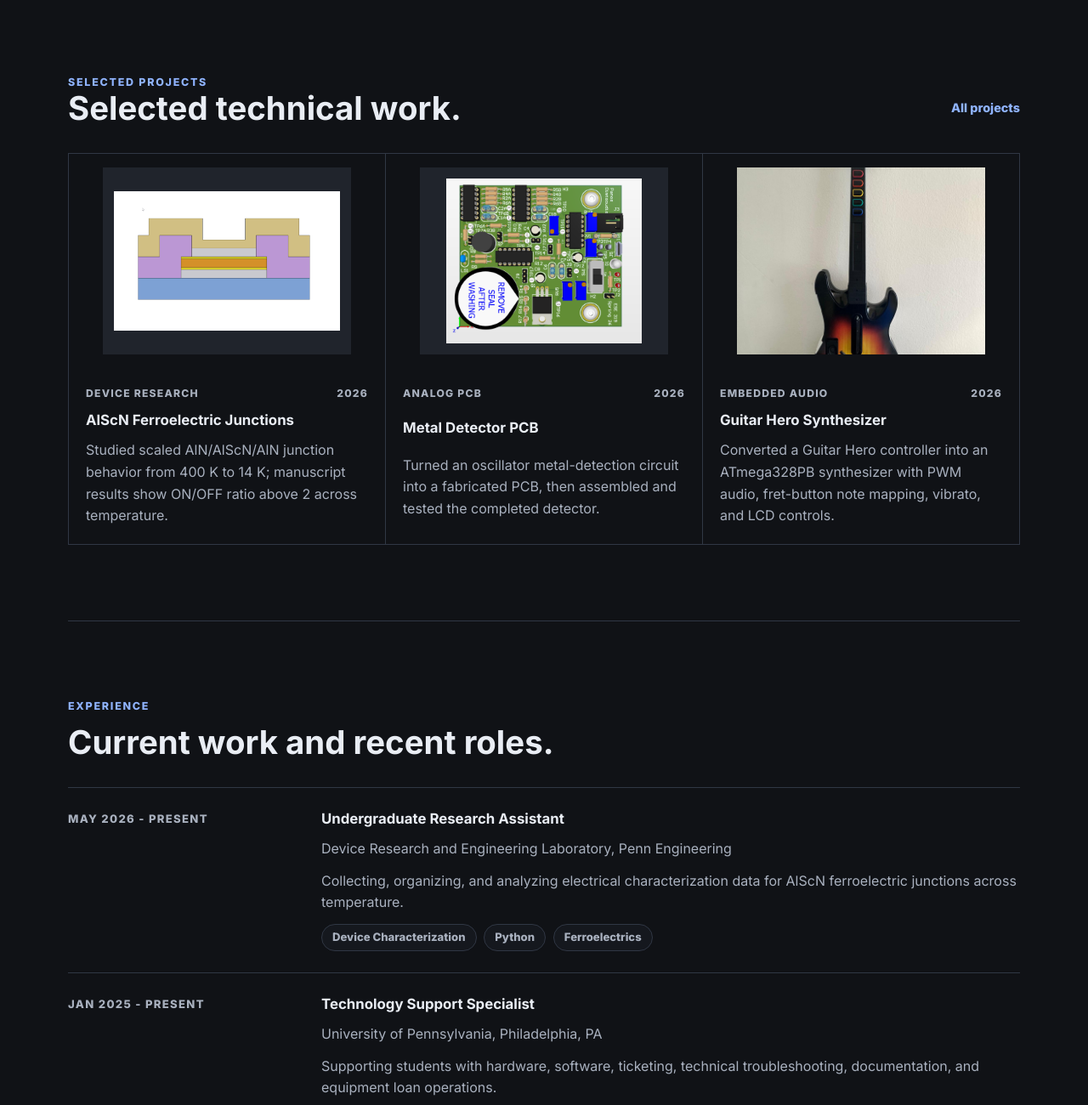
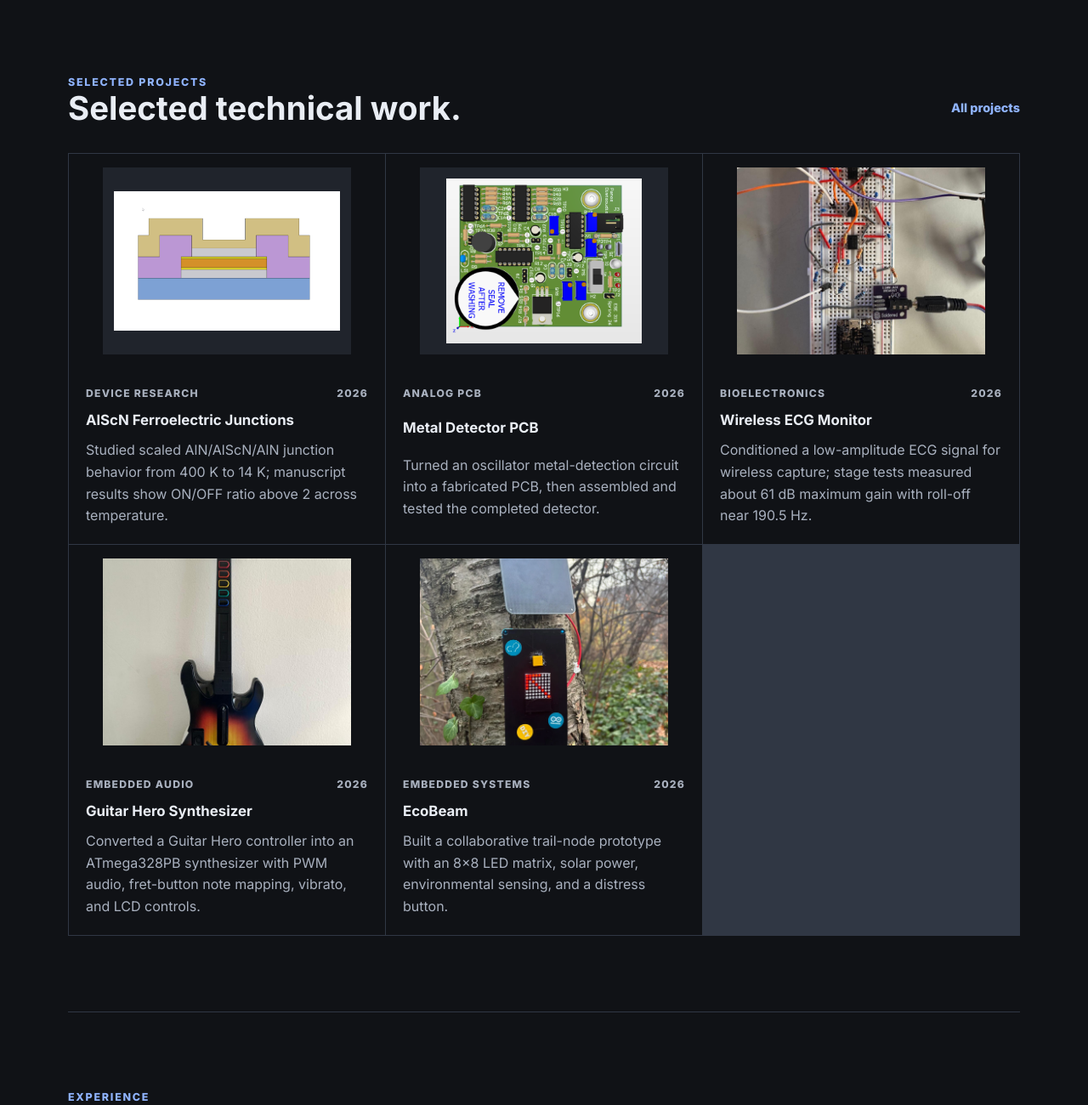
Before and after one commit to panosdimts/EE-portfolio, a plain HTML site: page index.html in a window 1280 px wide. Shown: the part 1421-2721 px from the top of the page at 85% size. Drawn offline with Linux system fonts and the light colour scheme.

Commit message:
Updated Homepage

```diff
--- a/index.html
+++ b/index.html
@@ -129,6 +129,17 @@
           </div>
         </a>
 
+        <a class="project-card" href="projects/Wireless_ECG_Monitor/ecg.html">
+          <figure class="project-thumb">
+            <img src="projects/Wireless_ECG_Monitor/images/circuit-1.jpeg" alt="Wireless ECG monitor breadboard circuit" width="1200" height="1600" />
+          </figure>
+          <div class="project-info">
+            <p class="project-meta-line"><span>Bioelectronics</span><span>2026</span></p>
+            <h3>Wireless ECG Monitor</h3>
+            <p>Conditioned a low-amplitude ECG signal for wireless capture; stage tests measured about 61 dB maximum gain with roll-off near 190.5 Hz.</p>
+          </div>
+        </a>
+
         <a class="project-card" href="projects/Guitar_Hero_Synth_ESE3500/guitar-hero.html">
           <figure class="project-thumb">
             <img src="projects/Guitar_Hero_Synth_ESE3500/images/guitar-hero-synth.jpeg" alt="Guitar Hero controller converted into an embedded synthesizer" width="1200" height="1600" />
@@ -137,6 +148,17 @@
             <p class="project-meta-line"><span>Embedded Audio</span><span>2026</span></p>
             <h3>Guitar Hero Synthesizer</h3>
             <p>Converted a Guitar Hero controller into an ATmega328PB synthesizer with PWM audio, fret-button note mapping, vibrato, and LCD controls.</p>
+          </div>
+        </a>
+
+        <a class="project-card" href="projects/EcoBeam/ecobeam.html">
+          <figure class="project-thumb">
+            <img src="projects/EcoBeam/images/ecobeam-prototype.webp" alt="EcoBeam prototype mounted outdoors" width="1200" height="1600" />
+          </figure>
+          <div class="project-info">
+            <p class="project-meta-line"><span>Embedded Systems</span><span>2026</span></p>
+            <h3>EcoBeam</h3>
+            <p>Built a collaborative trail-node prototype with an 8x8 LED matrix, solar power, environmental sensing, and a distress button.</p>
           </div>
         </a>
       </div>
```
